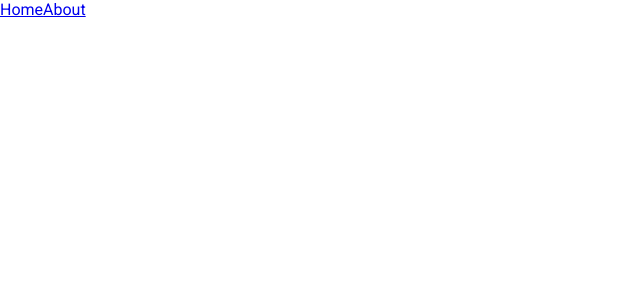
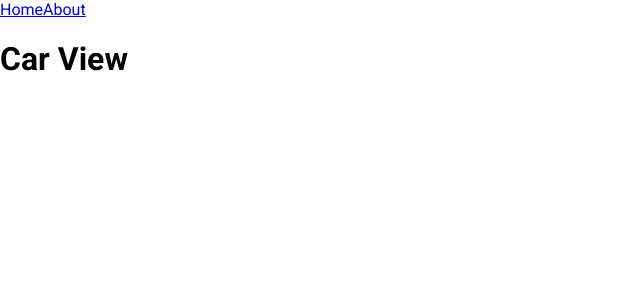
Before and after one commit to Kit-Bryan/vue-beginner-projects, a Vue app: page /cars/1 in a window 1280 px wide. Before the commit this address had no page. Shown: the top 300 px of the page, without its empty margins (0-640 px from the left). Built offline with nearby package versions, Linux system fonts and the light colour scheme.

Commit message:
dynamic routes

```diff
--- a/src/router/index.js
+++ b/src/router/index.js
@@ -2,6 +2,7 @@
 import {createRouter, createWebHistory} from "vue-router";
 import HomeView from "@/views/HomeView.vue";
 import AboutView from "@/views/AboutView.vue";
+import CarView from "@/views/CarView.vue";
 
 const router = createRouter({
     history: createWebHistory(import.meta.env.BASE_URL),
@@ -15,6 +16,11 @@ const router = createRouter({
             path: "/about",
             name: "about",
             component: AboutView
+        },
+        {
+            path: "/cars/:id",
+            name: "car",
+            component: CarView
         }
     ]
 })
--- /dev/null
+++ b/src/views/CarView.vue
@@ -0,0 +1,13 @@
+<script setup>
+
+</script>
+
+<template>
+    <div>
+        <h1>Car View</h1>
+    </div>
+</template>
+
+<style scoped>
+
+</style>
```
